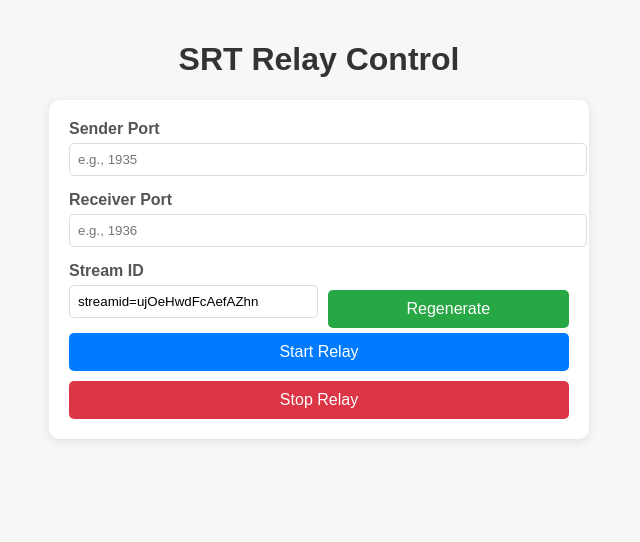
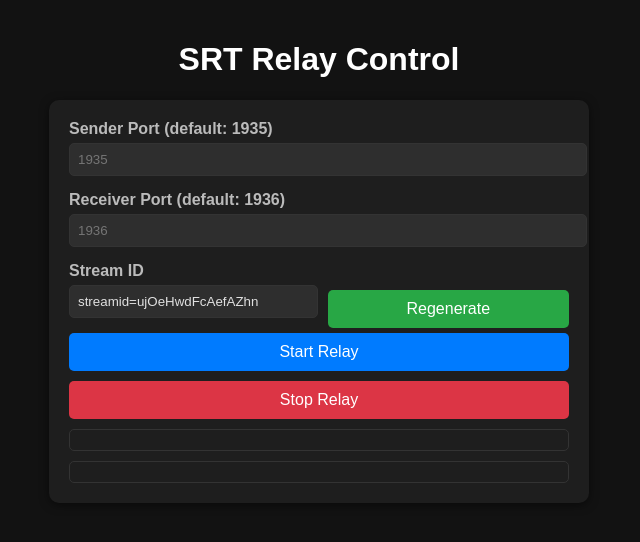
Before and after one commit to sanlega/srt-relay-server, a Flask app: page / in a window 1280 px wide. Shown: the top 542 px of the page, without its empty margins (321-961 px from the left). Run offline with Flask 3, Linux system fonts and the light colour scheme.

Commit message:
Dark Mode and url showing

```diff
--- a/templates/index.html
+++ b/templates/index.html
@@ -9,32 +9,35 @@
             font-family: Arial, sans-serif;
             margin: 0;
             padding: 20px;
-            background-color: #f7f7f7;
+            background-color: #121212;
+            color: #e0e0e0;
         }
         h1 {
             text-align: center;
-            color: #333;
+            color: #ffffff;
         }
         form {
             max-width: 500px;
             margin: 20px auto;
             padding: 20px;
-            background: #fff;
+            background: #1e1e1e;
             border-radius: 10px;
-            box-shadow: 0 2px 10px rgba(0, 0, 0, 0.1);
+            box-shadow: 0 2px 10px rgba(0, 0, 0, 0.5);
         }
         label {
             font-weight: bold;
             display: block;
             margin-bottom: 5px;
-            color: #555;
+            color: #bbbbbb;
         }
         input {
             width: 100%;
             padding: 8px;
             margin-bottom: 15px;
-            border: 1px solid #ddd;
+            border: 1px solid #333333;
             border-radius: 5px;
+            background: #2e2e2e;
+            color: #e0e0e0;
         }
         button {
             display: block;
@@ -54,18 +57,27 @@
             margin-top: 20px;
             text-align: center;
             font-weight: bold;
-            color: #007BFF;
+            color: #00bfff;
+        }
+        .url-display {
+            background: #1e1e1e;
+            padding: 10px;
+            border: 1px solid #333333;
+            border-radius: 5px;
+            margin-top: 10px;
+            color: #00ff00;
+            font-family: monospace;
         }
     </style>
 </head>
 <body>
     <h1>SRT Relay Control</h1>
     <form id="relay-form">
-        <label for="sender-port">Sender Port</label>
-        <input type="number" id="sender-port" placeholder="e.g., 1935" required>
+        <label for="sender-port">Sender Port (default: 1935)</label>
+        <input type="number" id="sender-port" placeholder="1935">
 
-        <label for="receiver-port">Receiver Port</label>
-        <input type="number" id="receiver-port" placeholder="e.g., 1936" required>
+        <label for="receiver-port">Receiver Port (default: 1936)</label>
+        <input type="number" id="receiver-port" placeholder="1936">
 
         <label for="stream-id">Stream ID</label>
         <div style="display: flex; gap: 10px; align-items: center;">
@@ -75,6 +87,9 @@
 
         <button type="button" onclick="startRelay()">Start Relay</button>
         <button type="button" onclick="stopRelay()" style="background-color: #dc3545; margin-top: 10px;">Stop Relay</button>
+
+        <div class="url-display" id="sender-url"></div>
+        <div class="url-display" id="receiver-url"></div>
     </form>
     <div id="status" class="status"></div>
 
@@ -92,8 +107,8 @@
         }
 
         async function startRelay() {
-            const senderPort = document.getElementById('sender-port').value;
-            const receiverPort = document.getElementById('receiver-port').value;
+            const senderPort = document.getElementById('sender-port').value || 1935;
+            const receiverPort = document.getElementById('receiver-port').value || 1936;
             const streamID = document.getElementById('stream-id').value;
 
             const data = {
@@ -110,12 +125,16 @@
 
             const result = await response.json();
             document.getElementById('status').innerText = result.message || result.error;
+            document.getElementById('sender-url').innerText = result.sender_url || '';
+            document.getElementById('receiver-url').innerText = result.receiver_url || '';
         }
 
         async function stopRelay() {
             const response = await fetch('/stop', { method: 'POST' });
             const result = await response.json();
             document.getElementById('status').innerText = result.message || result.error;
+            document.getElementById('sender-url').innerText = '';
+            document.getElementById('receiver-url').innerText = '';
         }
 
         async function checkStatus() {
```
